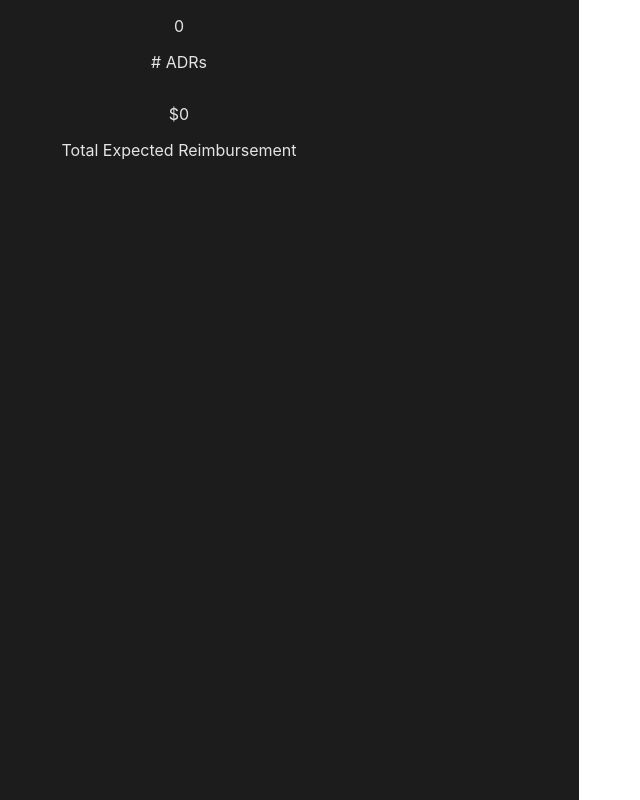
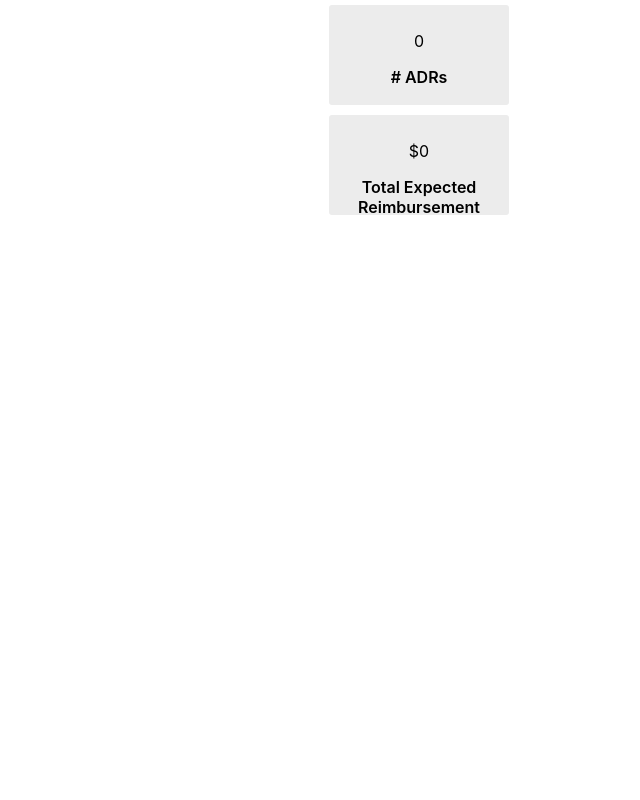
Before and after one commit to bernardkung/radr_client, a React (Create React App) app: page / in a window 1280 px wide. Shown: the whole page, without its empty margins (221-861 px from the left). Built offline with nearby package versions, Linux system fonts and the light colour scheme; no server answers.

Commit message:
imported css

```diff
--- a/src/App.css
+++ b/src/App.css
@@ -1,8 +1,18 @@
 .App {
   text-align: center;
-  height: 100vh;
+  /* height: 100vh;
   width: 100vh;
-  background-color: #1d1c1c;
+  background-color: #1d1c1c; */
+}
+
+
+.dashboard {
+  /* color: #e4e4e4; */
+  text-align: center;
+}
+
+.App {
+  text-align: center;
 }
 
 .flexCol {
@@ -12,6 +22,25 @@
   align-items: center;
 }
 
-.dashboard {
-  color: #e4e4e4;
+.flexRow {
+  display: flex;
+  flex-flow: row nowrap;
+  justify-content: center;
+  align-items: center;
 }
+
+.viz {
+  background-color: #ececec;
+  padding: 10px;
+  border-radius: 3px;
+  margin: 5px;
+}
+
+.vizTitle {
+  font-weight: 600;
+}
+
+.card {
+  height: 80px;
+  width: 160px;
+}
```
